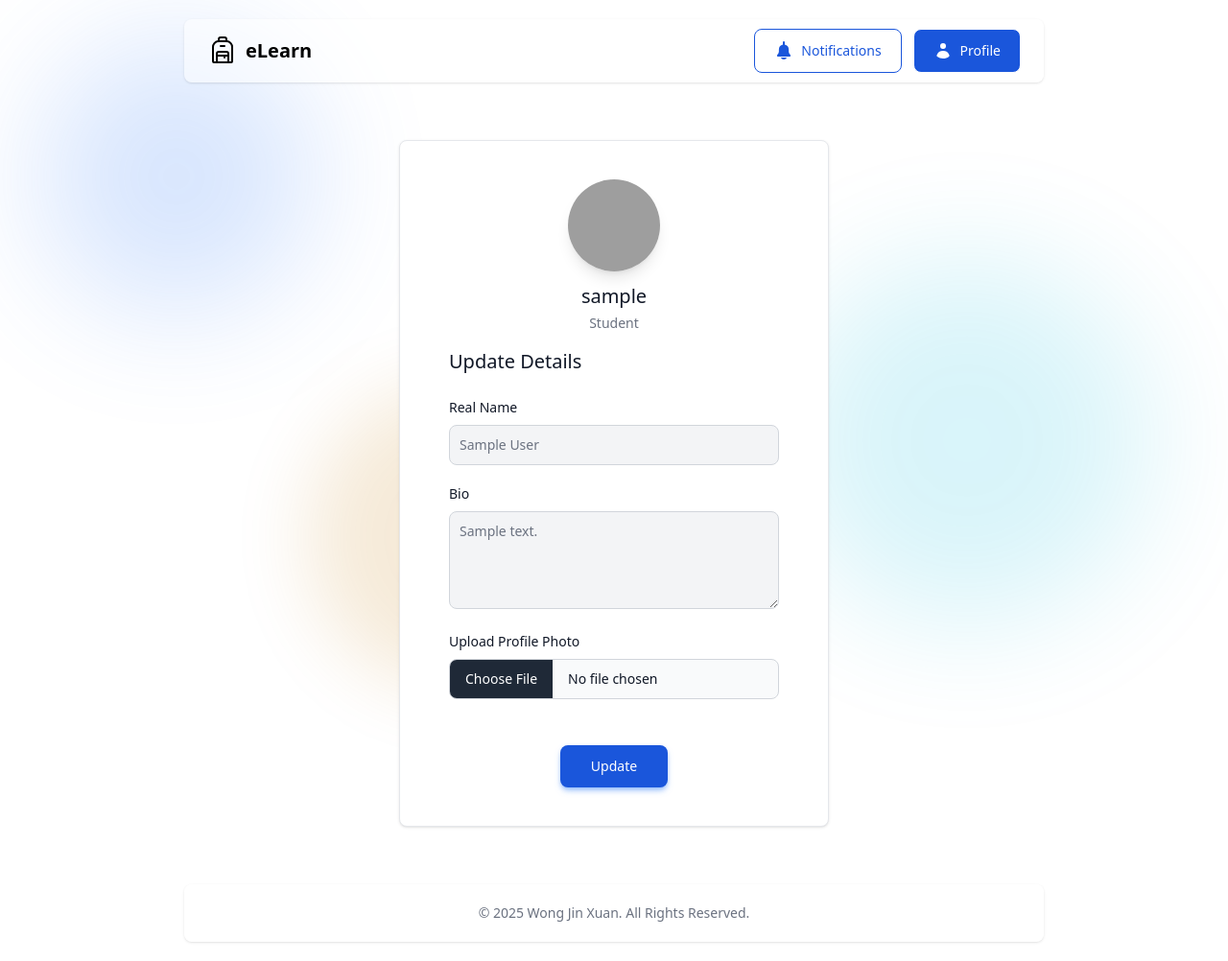
After one commit to Jx1126/awd-final, a Django app: page /user/profile/edit/ in a window 1280 px wide. The commit adds this page. Shown: the whole page at 96% size. Run offline with Django 5.2, Linux system fonts and the light colour scheme; a user stored in the database is signed in; tables that the repository leaves empty hold one stand-in row (values such as "Sample post"); style sheets or scripts are compiled from the project's sources; parts of the project's set-up code (start-up, migrations or seed data) failed here and were passed over; some libraries are stand-ins or nearby versions; grey boxes are pictures that could not be loaded.

Commit message:
feat(user): add user profile and edit profile functions

```diff
--- a/elearning/templates/base.html
+++ b/elearning/templates/base.html
@@ -84,7 +84,7 @@
                   </div>
                   <ul class="max-h-56 h-auto w-full overflow-y-auto">
                     {% if notifications_count <= 0 %}
-                      <p class="px-4 py-3 text-sm text-center text-gray-500">No new notifications at the moment..</p>
+                      <p class="px-4 py-3 my-5 text-sm text-center text-gray-500">No new notifications at the moment..</p>
                     {% else %}
                       {% for notification in notifications %}
                         <li class="divide-y divide-gray-100">
@@ -108,7 +108,7 @@
 
               {% comment %} Profile Menu {% endcomment %}
               <div>
-                <button id="dropdownUserAvatarButton" data-dropdown-toggle="dropdownAvatar" class="relative inline-flex gap-2 items-center transition ease-in-out hover:cursor-pointer shadow-md shadow-blue-500/80 px-5 py-3 text-sm font-medium text-center text-white bg-blue-700 rounded-lg hover:bg-blue-800 focus:ring-4 focus:outline-none focus:ring-blue-300" type="button">
+                <button id="dropdownUserAvatarButton" data-dropdown-toggle="dropdownAvatar" class="relative inline-flex gap-2 items-center transition ease-in-out hover:cursor-pointer border bordoer-blue-700 px-5 py-3 text-sm font-medium text-center text-white bg-blue-700 rounded-lg hover:bg-blue-800 focus:ring-4 focus:outline-none focus:ring-blue-300" type="button">
                   <span class="sr-only">Open user menu</span>
                   <svg xmlns="http://www.w3.org/2000/svg" viewBox="0 0 20 20" fill="currentColor" class="size-5"><path d="M10 8a3 3 0 1 0 0-6 3 3 0 0 0 0 6ZM3.465 14.493a1.23 1.23 0 0 0 .41 1.412A9.957 9.957 0 0 0 10 18c2.31 0 4.438-.784 6.131-2.1.43-.333.604-.903.408-1.41a7.002 7.002 0 0 0-13.074.003Z" /></svg>
                   Profile
@@ -121,12 +121,12 @@
                   </div>
                   <ul class="py-2 text-sm text-gray-700" aria-labelledby="dropdownUserAvatarButton">
                     <li>
-                      <a href="#" class="block px-4 py-2 hover:bg-gray-100">User Profile</a>
-                      <a href="#" class="block px-4 py-2 hover:bg-gray-100">Edit Profile</a>
+                      <a href="/user/profile/" class="block px-4 py-2 hover:bg-gray-100 rounded-md">User Profile</a>
+                      <a href="/user/profile/edit/" class="block px-4 py-2 hover:bg-gray-100 rounded-md">Edit Profile</a>
                     </li>
                   </ul>
                   <div class="py-2">
-                    <a href="/user/logout/" class="block px-4 py-2 text-sm text-gray-700 hover:bg-gray-100">Sign out</a>
+                    <a href="/user/logout/" class="block px-4 py-2 text-sm text-gray-700 rounded-md hover:bg-gray-100">Sign out</a>
                   </div>
                 </div>
               </div>
--- a/elearning/users/forms.py
+++ b/elearning/users/forms.py
@@ -25,3 +25,8 @@ class UserStatusUpdateForm(forms.ModelForm):
   class Meta:
     model = UserStatusUpdate
     fields = ['status_title', 'status_content']
+
+class UserProfileUpdateForm(forms.ModelForm):
+  class Meta:
+    model = AppUser
+    fields = ['real_name', 'bio']
--- /dev/null
+++ b/elearning/users/templates/users/edit_profile.html
@@ -0,0 +1,48 @@
+{% extends "base.html" %}
+
+{% load widget_tweaks %}
+
+{% block title %}User Profile{% endblock %}
+
+{% block content %}
+
+<div class="flex justify-center items-center py-15">
+  <div class="w-full max-w-md bg-white border border-gray-200 rounded-lg shadow-sm">
+    <div class="flex flex-col items-center py-10">
+      <img class="w-24 h-24 mb-3 rounded-full shadow-lg" src="/docs/images/people/profile-picture-3.jpg" alt="Bonnie image"/>
+      <h5 class="mb-1 text-xl font-medium text-gray-900">{{ user.username }}</h5>
+
+      <span class="text-sm text-gray-500">
+        {% if app_user.is_student %}
+          Student
+        {% else %}
+          Teacher
+        {% endif %}
+      </span>
+
+      <div class="mt-4 min-w-sm px-5">
+
+        <form id="user_form" class="space-y-6" action="/user/profile/edit/" method="POST" enctype="multipart/form-data">
+          {% csrf_token %}
+          <h5 class="text-xl font-medium text-gray-900">Update Details</h5>
+          <label for="real_name" class="block mb-2 text-sm font-medium text-gray-900">Real Name</label>
+          <input type="text" name="real_name" id="disabled-input" class="mb-5 bg-gray-100 border border-gray-300 text-gray-900 text-sm rounded-lg focus:ring-blue-500 focus:border-blue-500 block w-full p-2.5" placeholder="{{ app_user.real_name }}">
+
+          <label for="bio" class="block mb-2 text-sm font-medium text-gray-900">Bio</label>
+          <textarea id="bio" name="bio" rows="4" class="block p-2.5 w-full text-sm text-gray-900 bg-gray-100 rounded-lg border border-gray-300 focus:ring-blue-500 focus:border-blue-500" placeholder="{{ app_user.bio }}"></textarea>
+
+          <label class="block mb-2 text-sm font-medium text-gray-900" for="file_input">Upload Profile Photo</label>
+          <input class="block w-full text-sm text-gray-900 border border-gray-300 rounded-lg cursor-pointer bg-gray-50 focus:outline-none" aria-describedby="file_input_help" id="file_input" type="file">
+
+          <div class="flex justify-center">
+            <button type="submit" class="px-8 py-3 mt-6 text-sm font-medium text-white bg-blue-700 rounded-lg shadow-md ease-in-out transition shadow-blue-400/70 hover:bg-blue-800 focus:ring-4 focus:ring-blue-300 focus:outline-none">Update</button>
+          </div>
+        </form>
+
+      </div>
+
+    </div>
+  </div>
+</div>
+
+{% endblock %}
--- a/elearning/users/templates/users/notifications.html
+++ b/elearning/users/templates/users/notifications.html
@@ -2,7 +2,7 @@
 
 {% load widget_tweaks %}
 
-{% block title %}Student's Homepage{% endblock %}
+{% block title %}Notifications{% endblock %}
 
 {% block content %}
 
--- a/elearning/users/urls.py
+++ b/elearning/users/urls.py
@@ -11,4 +11,6 @@ urlpatterns = [
     path('search/', login_required(login_url='login/')(user_views.search_users), name='search_users'),
     path('search/<int:user_id>/', login_required(login_url='login/')(user_views.show_profile), name='show_profile'),
     path('notification/', login_required(login_url='login/')(user_views.all_notifications), name='all_notifications'),
+    path('profile/', login_required(login_url='login/')(user_views.user_profile), name='user_profile'),
+    path('profile/edit/', login_required(login_url='login/')(user_views.edit_profile), name='edit_profile'),
 ]
--- a/elearning/users/views.py
+++ b/elearning/users/views.py
@@ -174,3 +174,31 @@ def all_notifications(request):
   notifications.update(read=True)
 
   return render(request, 'users/notifications.html', {'notifications': notifications})
+
+@login_required
+def user_profile(request):
+  app_user = AppUser.objects.get(user=request.user)
+  own_profile = app_user.user == request.user
+
+  return render(request, 'users/user_profile.html', {'app_user': app_user, 'own_profile': own_profile})
+
+@login_required
+def edit_profile(request):
+  app_user = AppUser.objects.get(user=request.user)
+
+  if request.method == 'POST':
+    profile_form = UserProfileUpdateForm(request.POST, instance=app_user)
+
+    if profile_form.is_valid():
+      updated_profile = profile_form.save(commit=False)
+      updated_profile.user = request.user
+      updated_profile.save()
+      messages.success(request, 'Profile updated.')
+      return HttpResponseRedirect('/user/profile/')
+
+    messages.error(request, 'Error updating profile.')
+    return HttpResponseRedirect('/user/profile/')
+
+  else:
+    profile_form = UserProfileUpdateForm(instance=app_user)
+    return render(request, 'users/edit_profile.html', {'profile_form': profile_form, 'app_user': app_user})
```
Also changed, not shown: elearning/users/templates/users/user_profile.html (added, +42 -0 lines).
